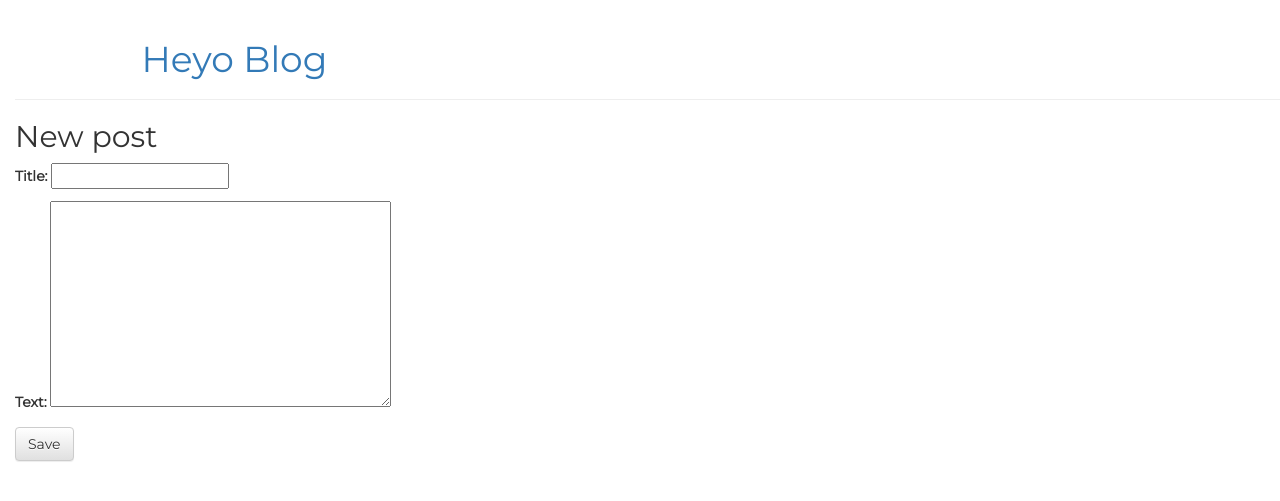
After one commit to iwbas/django-first-try, a Django app: page /post/new/ in a window 1280 px wide. The commit adds this page. Shown: the top 501 px of the page. Run offline with Django 3.2, Linux system fonts and the light colour scheme; some libraries are stand-ins or nearby versions.

Commit message:
new and edit implemented

```diff
--- a/blog/forms.py
+++ b/blog/forms.py
@@ -2,4 +2,7 @@ from django import forms
 
 from .models import Post
 
-class PostForm(form.ModelForm):
+class PostForm(forms.ModelForm):
+    class Meta:
+        model = Post
+        fields = ('title', 'text',)
--- a/blog/models.py
+++ b/blog/models.py
@@ -10,13 +10,8 @@ class Post(models.Model):
     create_date = models.DateTimeField(default = timezone.now)
     published_date = models.DateTimeField(blank=True, null=True)
 
-    def kek(self):
-        print('ye it\'s here')
-
     def publish(self):
         self.published_date = timezone.now()
-        print(self.published_date)
-        print('publish u know blin')
         self.save()
 
     def __str__(self):
--- a/blog/templates/blog/base.html
+++ b/blog/templates/blog/base.html
@@ -8,8 +8,11 @@
         <link rel="stylesheet" href="{% static 'css/blog.css' %}">
     </head>
     <body>
-        <div>
+        <div class="page-header">
             <h1><a href="/">Heyo Blog</a></h1>
+            {% if user.is_authenticated %}
+            <a href="{% url 'post_new' %}" class="top-menu"><span class="glyphicon glyphicon-plus"></span></a>
+            {% endif %}
         </div>
 
         {% block content %}
--- a/blog/templates/blog/post_detail.html
+++ b/blog/templates/blog/post_detail.html
@@ -7,6 +7,9 @@
                 {{ post.published_date }}
             </div>
         {% endif %}
+        {% if user.is_authenticated %}
+        <a class="btn btn-default" href="{% url 'post_edit' pk=post.pk %}"><span class="glyphicon glyphicon-pencil"></span></a>
+        {% endif %}
         <h1>{{ post.title }}</h1>
         <p>{{ post.text|linebreaksbr }}</p>
     </div>
--- /dev/null
+++ b/blog/templates/blog/post_edit.html
@@ -0,0 +1,9 @@
+{% extends 'blog/base.html' %}
+
+{% block content %}
+    <h2>New post</h2>
+    <form method="POST" class="post-form">{% csrf_token %}
+        {{ form.as_p }}
+        <button type="submit" class="save btn btn-default">Save</button>
+    </form>
+{% endblock %}
--- a/blog/urls.py
+++ b/blog/urls.py
@@ -4,4 +4,6 @@ from . import views
 urlpatterns = [
     path('', views.post_list, name="post_list"),
     path('post/<int:pk>/', views.post_detail, name="post_detail"),
+    path('post/new/', views.post_new, name="post_new"),
+    path('post/<int:pk>/edit/', views.post_edit, name="post_edit"),
 ]
--- a/blog/views.py
+++ b/blog/views.py
@@ -1,6 +1,7 @@
-from django.shortcuts import render, get_object_or_404
+from django.shortcuts import render, get_object_or_404, redirect
 from django.utils import timezone
 from .models import Post
+from .forms import PostForm
 
 # Create your views here.
 def post_list(request):
@@ -10,3 +11,30 @@ def post_list(request):
 def post_detail(request, pk):
     post = get_object_or_404(Post, pk=pk)
     return render(request, 'blog/post_detail.html', {'post': post})
+
+def post_new(request):
+    if request.method == "POST":
+        form = PostForm(request.POST)
+        if form.is_valid():
+            post = form.save(commit=False)
+            post.author = request.user
+            post.published_date = timezone.now()
+            post.save()
+            return redirect('post_detail', pk=post.pk)
+
+    form = PostForm()
+    return render(request, 'blog/post_edit.html', {'form': form})
+
+def post_edit(request, pk):
+    post = get_object_or_404(Post, pk=pk)
+    if request.method == "POST":
+        form = PostForm(request.POST, instance=post)
+        if form.is_valid():
+            post = form.save(commit=False)
+            post.author = request.user
+            post.published_date = timezone.now()
+            post.save()
+            return redirect('post_detail', pk=post.pk)
+
+    form = PostForm(instance=post)
+    return render(request, 'blog/post_edit.html', {'form': form})
```
